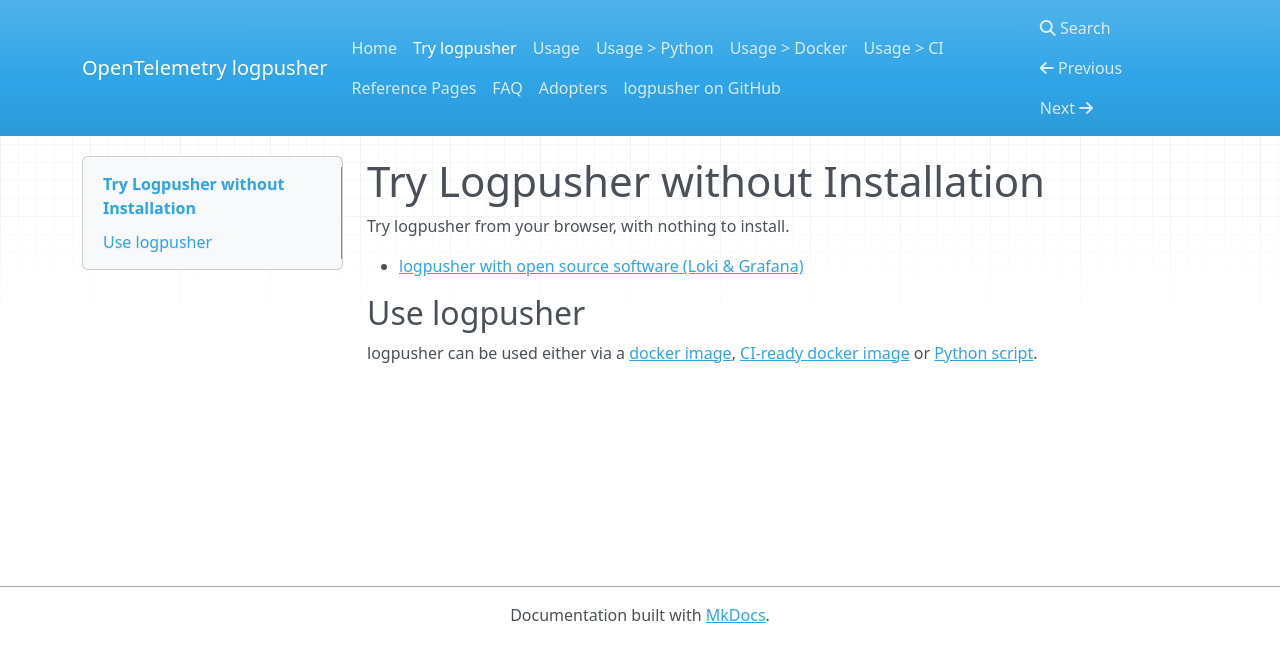
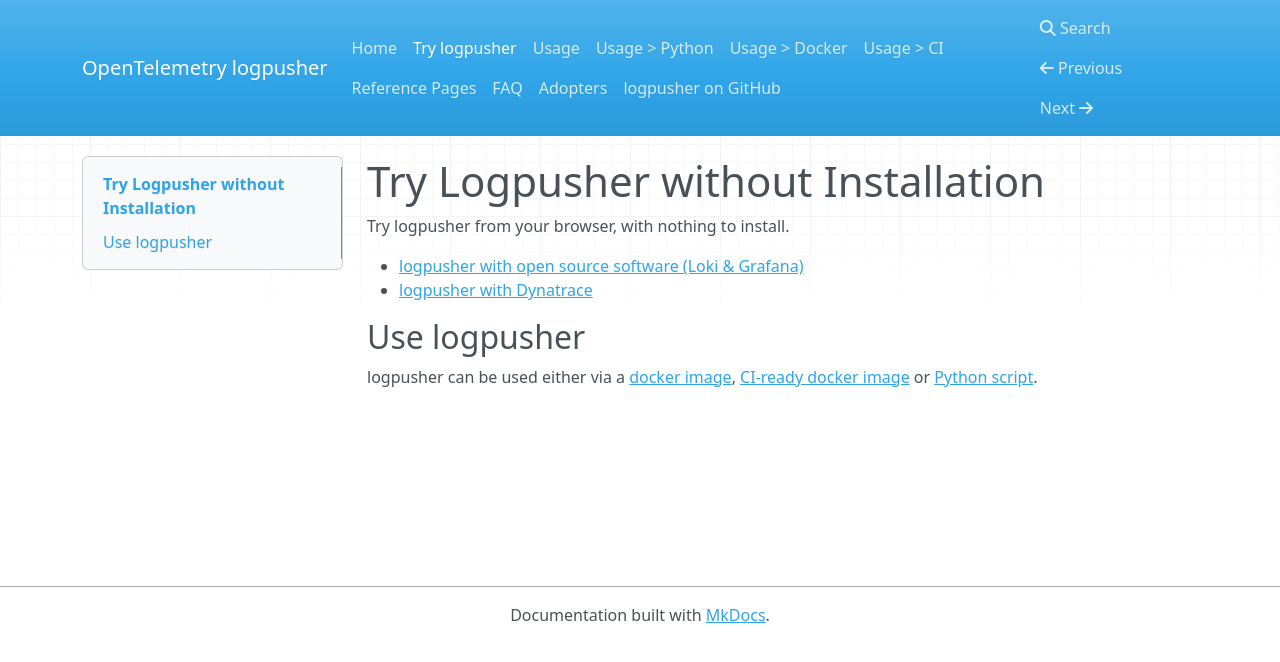
Before and after one commit to agardnerIT/logpusher, an MkDocs documentation site: the page built from docs/try.md, in a window 1280 px wide. Shown: the top 662 px of the page. Built offline with MkDocs 1.6.1, drawn with Linux system fonts in a browser that asks for light colours; nearby versions of some CDN libraries.

Commit message:
add DT killercoda scenario
Signed-off-by: Adam Gardner <26523841+agardnerIT@users.noreply.github.com>

```diff
--- a/docs/try.md
+++ b/docs/try.md
@@ -3,7 +3,7 @@
 Try logpusher from your browser, with nothing to install.
 
 - [logpusher with open source software (Loki & Grafana)](https://killercoda.com/agardnerit/scenario/logpusherOSS)
-
+- [logpusher with Dynatrace](https://killercoda.com/agardnerit/scenario/logpusherDT)
 
 ## Use logpusher
 
```
